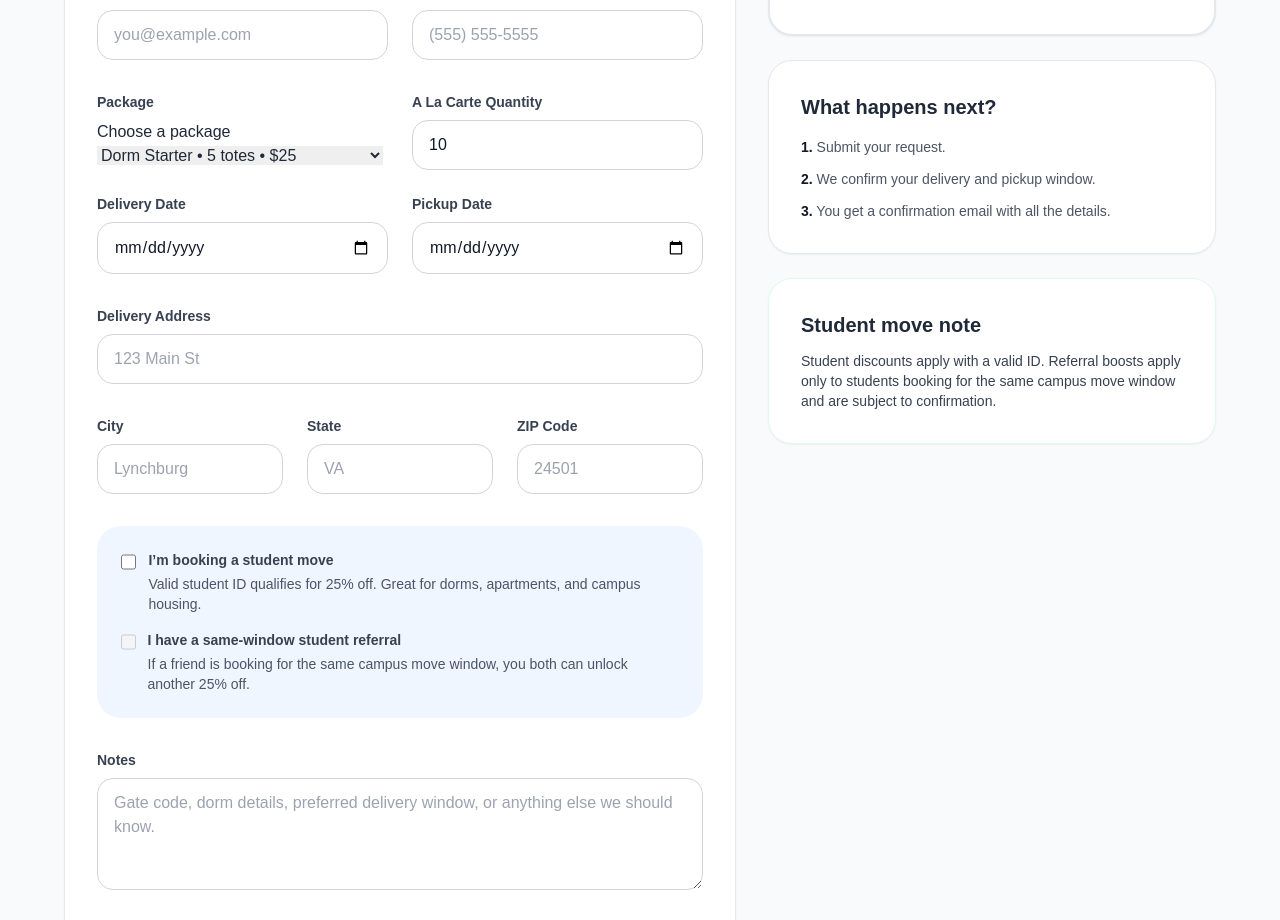
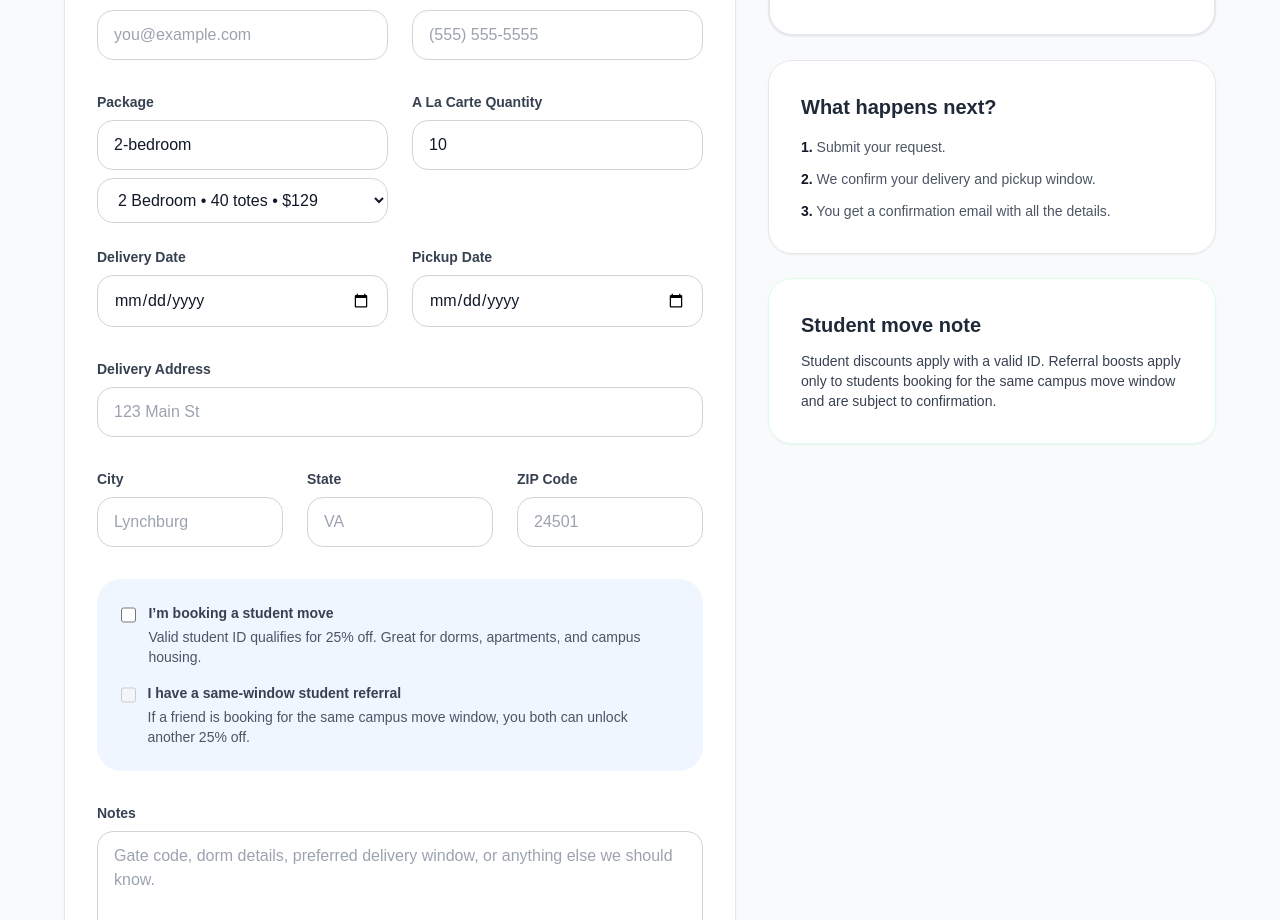
Before and after one commit to gcgross144-hash/Reboxed-Site, a Next.js app: page /booking in a window 1280 px wide. Shown: the part 800-1720 px from the top of the page. Built offline with nearby package versions, Linux system fonts and the light colour scheme.

Commit message:
Update select.tsx

```diff
--- a/components/ui/select.tsx
+++ b/components/ui/select.tsx
@@ -1,15 +1,69 @@
-export function Select({ children }: any) {
-  return <div>{children}</div>;
+import * as React from "react";
+
+type SelectContextType = {
+  value?: string;
+  onValueChange?: (value: string) => void;
+};
+
+const SelectContext = React.createContext<SelectContextType>({});
+
+export function Select({
+  value,
+  onValueChange,
+  children,
+}: {
+  value?: string;
+  onValueChange?: (value: string) => void;
+  children: React.ReactNode;
+}) {
+  return (
+    <SelectContext.Provider value={{ value, onValueChange }}>
+      <div>{children}</div>
+    </SelectContext.Provider>
+  );
 }
-export function SelectTrigger({ children }: any) {
-  return <div>{children}</div>;
+
+export function SelectTrigger({
+  className = "",
+  children,
+}: {
+  className?: string;
+  children: React.ReactNode;
+}) {
+  return (
+    <div
+      className={`w-full rounded-2xl border border-gray-300 bg-white px-4 py-3 text-base text-gray-900 ${className}`}
+    >
+      {children}
+    </div>
+  );
 }
-export function SelectValue({ placeholder }: any) {
-  return <span>{placeholder}</span>;
+
+export function SelectValue({ placeholder }: { placeholder?: string }) {
+  const ctx = React.useContext(SelectContext);
+  return <span>{ctx.value || placeholder || "Select an option"}</span>;
 }
-export function SelectContent({ children }: any) {
-  return <select>{children}</select>;
+
+export function SelectContent({ children }: { children: React.ReactNode }) {
+  const ctx = React.useContext(SelectContext);
+
+  return (
+    <select
+      value={ctx.value}
+      onChange={(e) => ctx.onValueChange?.(e.target.value)}
+      className="mt-2 w-full rounded-2xl border border-gray-300 bg-white px-4 py-3 text-base text-gray-900 outline-none transition focus:border-blue-400 focus:ring-2 focus:ring-blue-200"
+    >
+      {children}
+    </select>
+  );
 }
-export function SelectItem({ value, children }: any) {
+
+export function SelectItem({
+  value,
+  children,
+}: {
+  value: string;
+  children: React.ReactNode;
+}) {
   return <option value={value}>{children}</option>;
 }
```
